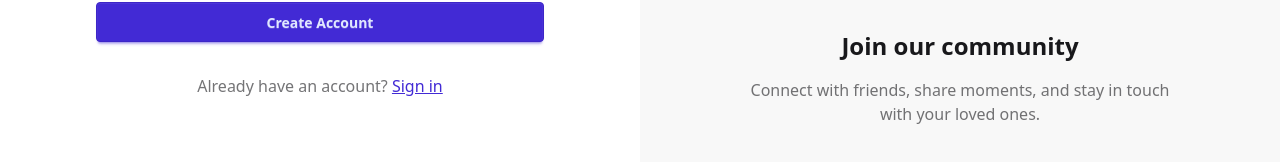
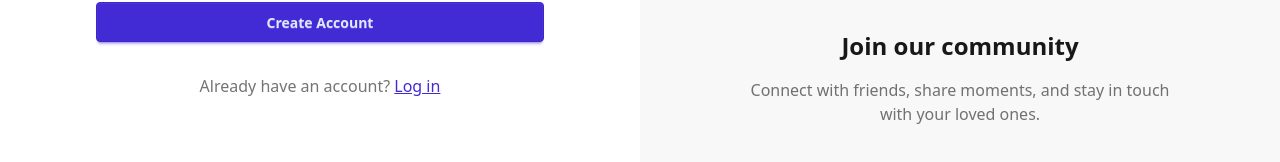
Before and after one commit to gsrawatishere/RealTimeChatApplication, a React (Vite) app in the folder Frontend/: page /register in a window 1280 px wide. Shown: the part 562-724 px from the top of the page. Built offline with nearby package versions, Linux system fonts and the light colour scheme.

Commit message:
Improved Routes

```diff
--- a/Frontend/src/Pages/Login.jsx
+++ b/Frontend/src/Pages/Login.jsx
@@ -127,7 +127,7 @@ const Login = () => {
               <div className="text-center">
                 <p className="text-base-content/60">
                 Create account{" "}
-                  <Link to="/login" className="link link-primary">
+                  <Link to="/register" className="link link-primary">
                     Register
                   </Link>
                 </p>
--- a/Frontend/src/Pages/Register.jsx
+++ b/Frontend/src/Pages/Register.jsx
@@ -156,7 +156,7 @@ const Register = () => {
                 <p className="text-base-content/60">
                   Already have an account?{" "}
                   <Link to="/login" className="link link-primary">
-                    Sign in
+                    Log in
                   </Link>
                 </p>
               </div>
```
